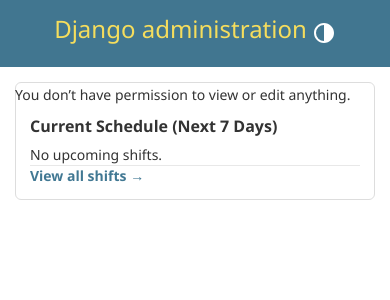
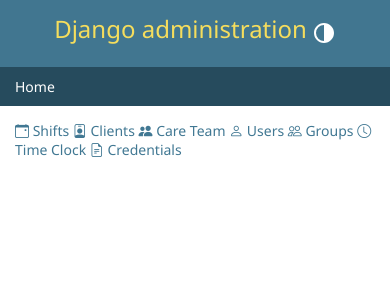
Before and after one commit to hcunanan79/COREcare-access, a Django app: template templates/admin/index.html in a window 390 px wide. Shown: the top 300 px of the page. Run offline with Django 5.2, Linux system fonts and the light colour scheme; the template is opened without the code that fills it, so the values that code supplies are empty; data comes from the database, SQL or seed files in the repository.

Commit message:
Add mobile-friendly tile dashboard to admin index
Replace default admin index with colorful tile grid for CEO mobile use.
Features 7 tiles (Shifts, Clients, Care Team, Users, Groups, Time Clock,
Credentials) with Bootstrap Icons and gradient backgrounds. Responsive
2-column mobile / 3-column desktop layout.

Co-Authored-By: Claude Opus 4.5 <noreply@anthropic.com>

```diff
--- a/templates/admin/index.html
+++ b/templates/admin/index.html
@@ -1,27 +1,41 @@
-{% extends "admin/index.html" %}
-{% load dashboard_tags %}
+{% extends "admin/base_site.html" %}
+{% load static %}
 
-{% block sidebar %}
-  <div style="padding: 14px; background: white; border: 1px solid #ddd; border-radius: 6px;">
-    <h2 style="margin-top:0;">Current Schedule (Next 7 Days)</h2>
+{% block content %}
+<div class="tile-dashboard">
+  <a href="/admin/shifts/shift/" class="tile tile-blue">
+    <i class="bi bi-calendar-event"></i>
+    <span>Shifts</span>
+  </a>
 
-    {% upcoming_shifts 7 as shifts %}
-    {% if shifts %}
-      <ul style="margin:0; padding-left:18px;">
-        {% for s in shifts %}
-          <li style="margin-bottom:10px;">
-            <strong>{{ s.start_time|date:"D, M j" }}</strong>
-            {{ s.start_time|time:"g:i A" }} – {{ s.end_time|time:"g:i A" }}
-            <br>
-            {{ s }}
-          </li>
-        {% endfor %}
-      </ul>
-    {% else %}
-      <p style="margin:0;">No upcoming shifts.</p>
-    {% endif %}
+  <a href="/admin/clients/client/" class="tile tile-purple">
+    <i class="bi bi-person-badge"></i>
+    <span>Clients</span>
+  </a>
 
-    <hr>
-    <a href="/admin/shifts/shift/" style="font-weight:600;">View all shifts →</a>
-  </div>
+  <a href="/admin/auth/careteam/" class="tile tile-teal">
+    <i class="bi bi-people-fill"></i>
+    <span>Care Team</span>
+  </a>
+
+  <a href="/admin/auth/user/" class="tile tile-green">
+    <i class="bi bi-person"></i>
+    <span>Users</span>
+  </a>
+
+  <a href="/admin/auth/group/" class="tile tile-orange">
+    <i class="bi bi-people"></i>
+    <span>Groups</span>
+  </a>
+
+  <a href="/admin/timeclock/timeentry/" class="tile tile-red">
+    <i class="bi bi-clock"></i>
+    <span>Time Clock</span>
+  </a>
+
+  <a href="/admin/credentials/employeecredential/" class="tile tile-yellow">
+    <i class="bi bi-file-earmark-text"></i>
+    <span>Credentials</span>
+  </a>
+</div>
 {% endblock %}
```
Also changed, not shown: 1 other file.
